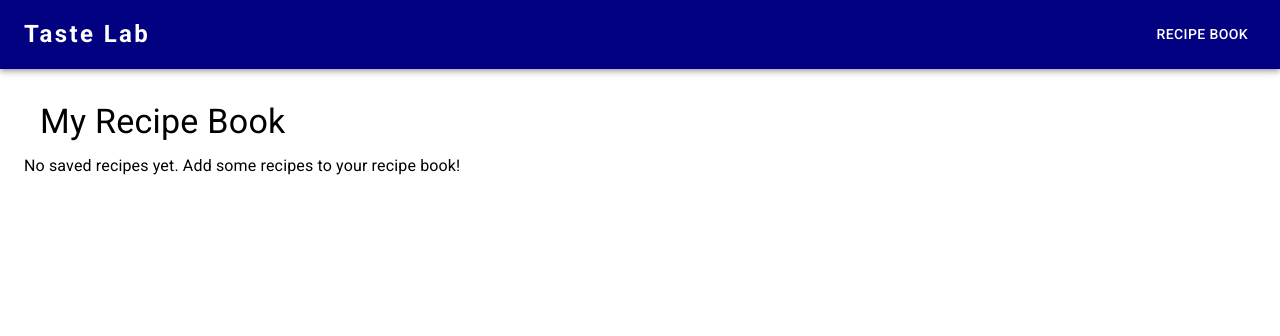
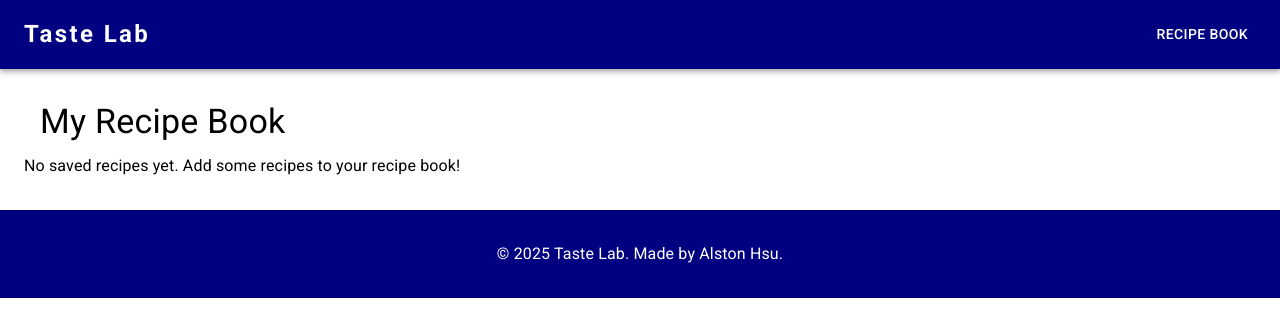
Before and after one commit to alston-hsu/taste-lab, a React (Vite) app: page /recipe-book in a window 1280 px wide. Shown: the top 336 px of the page. Built offline with nearby package versions, Linux system fonts and the light colour scheme.

Commit message:
add Footer component

```diff
--- a/src/App.tsx
+++ b/src/App.tsx
@@ -5,6 +5,7 @@ import Recipe from './pages/Recipe';
 import RecipeBook from './pages/RecipeBook';
 import Navbar from './components/Navbar';
 import { Box } from '@mui/material';
+import Footer from './components/Footer';
 
 function App() {
   return (
@@ -16,6 +17,7 @@ function App() {
           <Route path="/recipe/:recipeID" element={<Recipe />} />
           <Route path="/recipe-book" element={<RecipeBook />} />
         </Routes>
+        <Footer />
       </Box>
     </Router>
   );
--- /dev/null
+++ b/src/components/Footer.tsx
@@ -0,0 +1,27 @@
+import React from 'react';
+import { Box, Container, Typography, Link } from '@mui/material';
+import Grid from '@mui/material/Grid2';
+
+const Footer: React.FC = () => {
+  return (
+    <Box
+      component="footer"
+      sx={{
+        background: 'rgb(0,0,128)',
+        boxShadow: '0 3px 5px 2px black inset, .3',
+        padding: '2rem 0',
+        marginTop: 'auto',
+      }}
+    >
+      <Container maxWidth="lg">
+        <Box>
+          <Typography variant="body1" color="white" align="center">
+            © {new Date().getFullYear()} Taste Lab. Made by Alston Hsu.
+          </Typography>
+        </Box>
+      </Container>
+    </Box>
+  );
+};
+
+export default Footer;
--- a/src/components/Navbar.tsx
+++ b/src/components/Navbar.tsx
@@ -19,7 +19,7 @@ function NavBar() {
     <AppBar position="static"
       sx={{
         background: 'rgb(0,0,128)',
-        boxShadow: '0 3px 5px 2px black, .3)'
+        boxShadow: '0 3px 5px 2px black, .3'
       }}
     >
       <Container maxWidth="xl">
```
